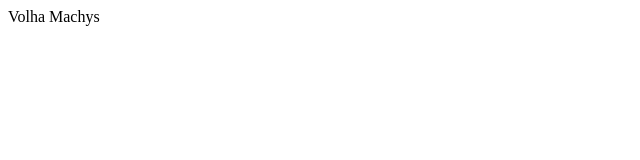
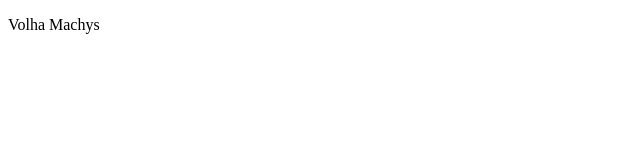
Before and after one commit to VolhaMch/rsschool-cv, a plain HTML site: page index.html in a window 1280 px wide. Shown: the whole page, without its empty margins (0-640 px from the left). Drawn offline with Linux system fonts and the light colour scheme.

Commit message:
feat: update index.html

```diff
--- a/index.html
+++ b/index.html
@@ -5,6 +5,6 @@
     <title> CV </title>
   </head>
   <body>
-    <p1>Volha Machys</p1>
+    <p>Volha Machys</p>
   </body>
 </html>
```
